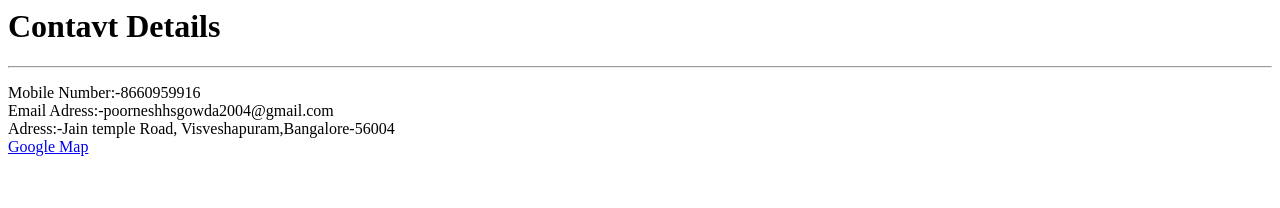
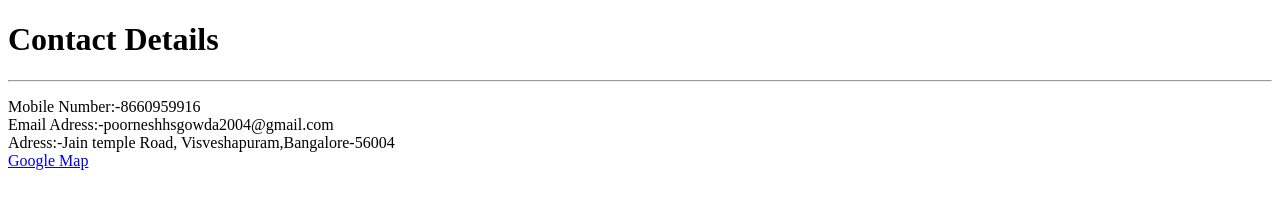
Before and after one commit to poornesh-39/Resume, a plain HTML site: page Contact Me.html in a window 1280 px wide. Drawn offline with Linux system fonts and the light colour scheme.

Commit message:
Update Contact Me.html

```diff
--- a/Contact Me.html
+++ b/Contact Me.html
@@ -1,7 +1,17 @@
-<h1>Contavt Details</h1>
+<!DOCTYPE html>
+<html lang="en">
+<head>
+    <meta charset="UTF-8">
+    <meta name="viewport" content="width=device-width, initial-scale=1.0">
+    <title>Contact Details</title>
+</head>
+<body>
+    <h1>Contact Details</h1>
 <hr />
 <p>Mobile Number:-8660959916<br />
     Email Adress:-poorneshhsgowda2004@gmail.com<br />
     Adress:-Jain temple Road, Visveshapuram,Bangalore-56004 <br />
     <a href="https://www.google.com/maps/place/Jain+Temple+Rd,+Vishweshwarapura,+Basavanagudi,+Bengaluru,+Karnataka+560004/@12.951417,77.5723723,17z/data=!3m1!4b1!4m6!3m5!1s0x3bae15ede1e19f73:0x938827359fb3a732!8m2!3d12.9514118!4d77.5749526!16s%2Fg%2F11j7b8plqb?entry=ttu&g_ep=EgoyMDI0MDkwNC4wIKXMDSoASAFQAw%3D%3D">Google Map</a>
 </p>
+</body>
+</html>
```
